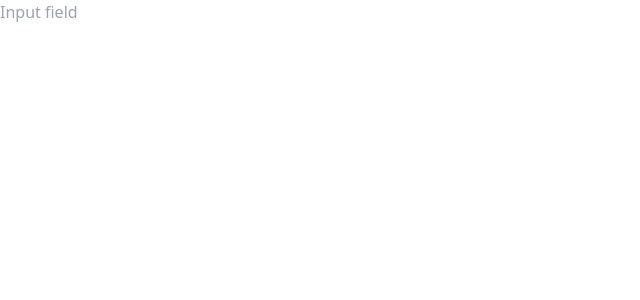
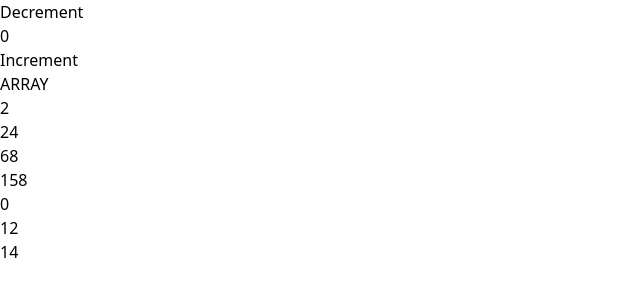
Before and after one commit to MarioMilosevic/React-Workshop, a React (Vite) app: page / in a window 1280 px wide. Shown: the top 300 px of the page, without its empty margins (0-640 px from the left). Built offline with nearby package versions, Linux system fonts and the light colour scheme.

Commit message:
React memo exercise

```diff
--- a/src/App.tsx
+++ b/src/App.tsx
@@ -1,26 +1,26 @@
 import React, { useState, useRef } from "react";
+import MemoChild from "./components/MemoChild";
+const App = () => {
+  const [numbers, setNumbers] = useState<number[]>([1, 12, 34, 79, 0, 6, 7]);
+  const [counter, setCounter] = useState<number>(0);
 
-const App = () => {
-  const [input, setInput] = useState<string>("");
-  const timeoutRef = useRef(null);
-
-  const inputHandler = (e) => {
-    if (timeoutRef.current) {
-      clearTimeout(timeoutRef.current);
-    }
-    timeoutRef.current = setTimeout(() => {
-      console.log("radi", e.target.value);
-    }, 1000);
-  };
+  console.log("app render");
 
   return (
-    <div className="flex flex-col gap-4">
-      <input
-        type="text"
-        placeholder="Input field "
-        className="p-2 rounded-lg text-slate-950"
-        onChange={inputHandler}
-      />
+    <div className="flex gap-12">
+      <div className="flex gap-4">
+        <button onClick={() => setCounter((prev) => (prev -= 1))}>
+          Decrement
+        </button>
+        <p>{counter}</p>
+        <button onClick={() => setCounter((prev) => (prev += 1))}>
+          Increment
+        </button>
+      </div>
+      <button onClick={() => setNumbers((prev) => [...prev, 150])}>
+        ARRAY
+      </button>
+      <MemoChild numbers={numbers} />
     </div>
   );
 };
--- /dev/null
+++ b/src/components/MemoChild.tsx
@@ -0,0 +1,18 @@
+import React from "react";
+
+type MemoChildProps = {
+  numbers: number[];
+};
+
+const MemoChild = React.memo(({ numbers }: MemoChildProps) => {
+  console.log("memo child render");
+  return (
+    <ul className="flex gap-4">
+      {numbers.map((num) => (
+        <li key={num}>{num * 2}</li>
+      ))}
+    </ul>
+  );
+});
+
+export default MemoChild;
```
